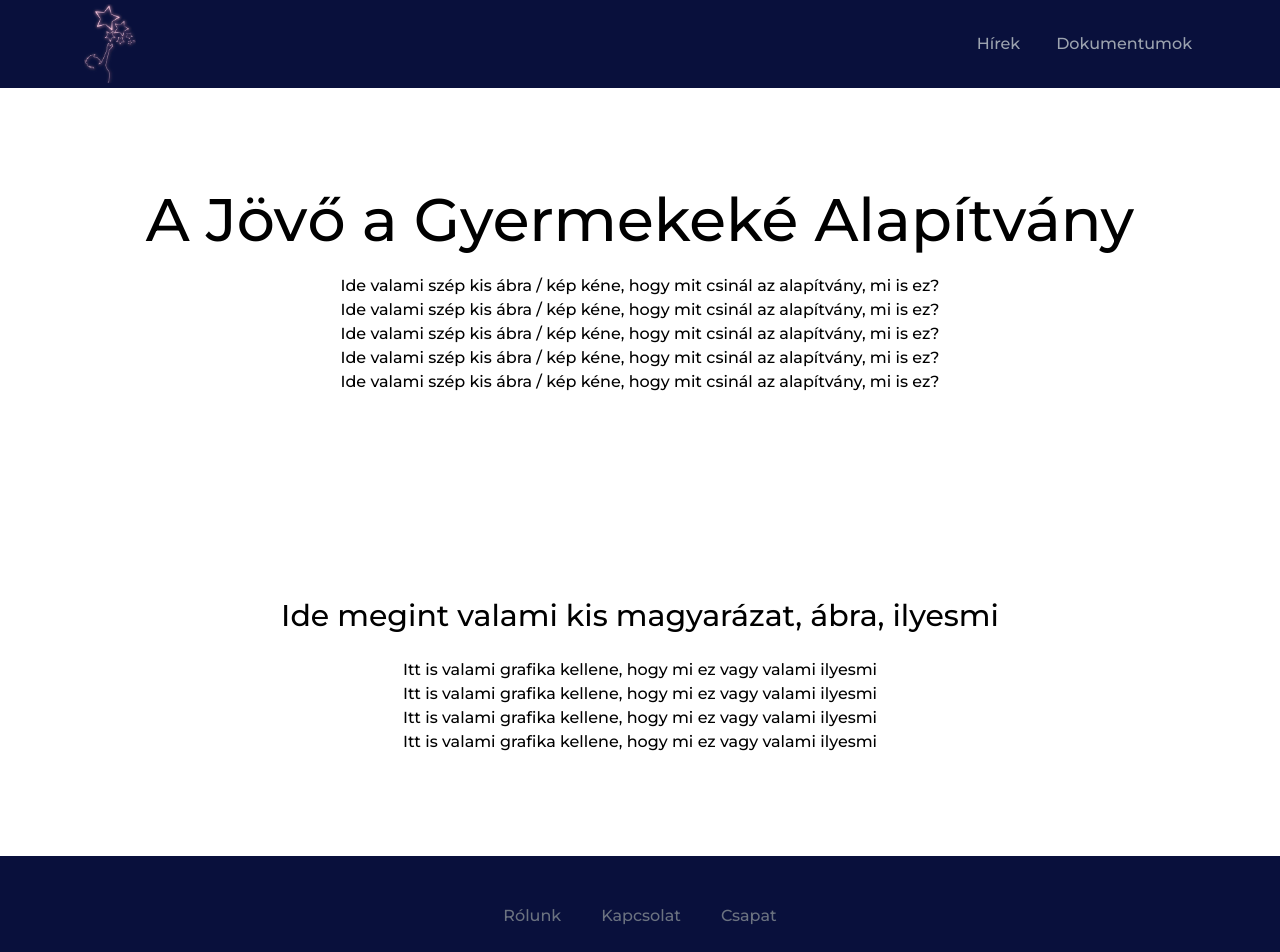
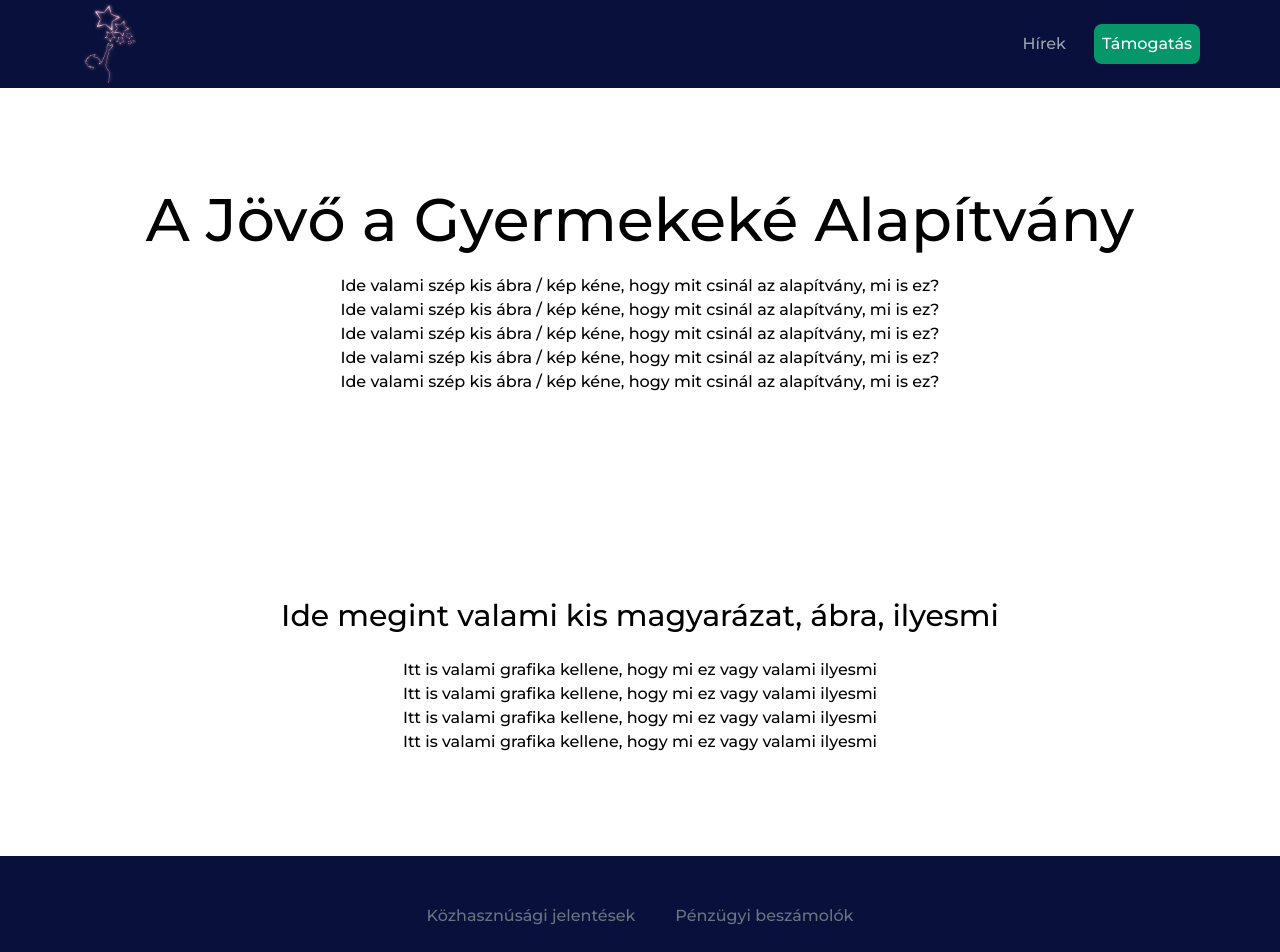
Before and after one commit to Gyurmatag/a-jovo-a-gyermekeke-vue, a Vue app: page / in a window 1280 px wide. Shown: the top 952 px of the page. Built offline with nearby package versions, Linux system fonts and the light colour scheme.

Commit message:
menü átalakítások

```diff
--- a/src/components/FooterBar.vue
+++ b/src/components/FooterBar.vue
@@ -4,17 +4,12 @@
     <nav class="flex flex-wrap justify-center -mx-5 -my-2">
       <div class="px-5 py-2">
         <router-link to="/" class="text-base leading-6 text-gray-500 hover:text-primary">
-          {{ $t('footer.about') }}
+          {{ $t('footer.publicBenefitReports') }}
         </router-link>
       </div>
       <div class="px-5 py-2">
         <router-link to="/" class="text-base leading-6 text-gray-500 hover:text-primary">
-          {{ $t('footer.contact') }}
-        </router-link>
-      </div>
-      <div class="px-5 py-2">
-        <router-link to="/" class="text-base leading-6 text-gray-500 hover:text-primary">
-          {{ $t('footer.team') }}
+          {{ $t('footer.financialStatements') }}
         </router-link>
       </div>
     </nav>
--- a/src/components/NavBar.vue
+++ b/src/components/NavBar.vue
@@ -21,10 +21,11 @@
             {{ $t('nav.news') }}
           </router-link>
           <router-link
-            class="inline-block align-bottom p-2 mr-4 hover:text-primary"
-            to="/documents"
+            class="inline-block align-bottom p-2 mr-4 bg-green-600
+                   text-white rounded-lg hover:bg-green-500"
+            to="/donate"
           >
-            {{ $t('nav.documents') }}
+            {{ $t('nav.donate') }}
           </router-link>
         </div>
       </div>
--- a/src/locales/messages/hu.json
+++ b/src/locales/messages/hu.json
@@ -3,13 +3,15 @@
     "long": "A Jövő a Gyermekeké Alapítvány"
   },
   "nav": {
-    "news": "Hírek",
-    "documents": "Dokumentumok"
+    "donate": "Támogatás",
+    "news": "Hírek"
   },
   "footer": {
     "about": "Rólunk",
     "contact": "Kapcsolat",
     "team": "Csapat",
+    "publicBenefitReports": "Közhasznúsági jelentések",
+    "financialStatements": "Pénzügyi beszámolók",
     "copyright": "© 2021 A Jövő a Gyermekeké Alapítvány"
   }
 }
```
